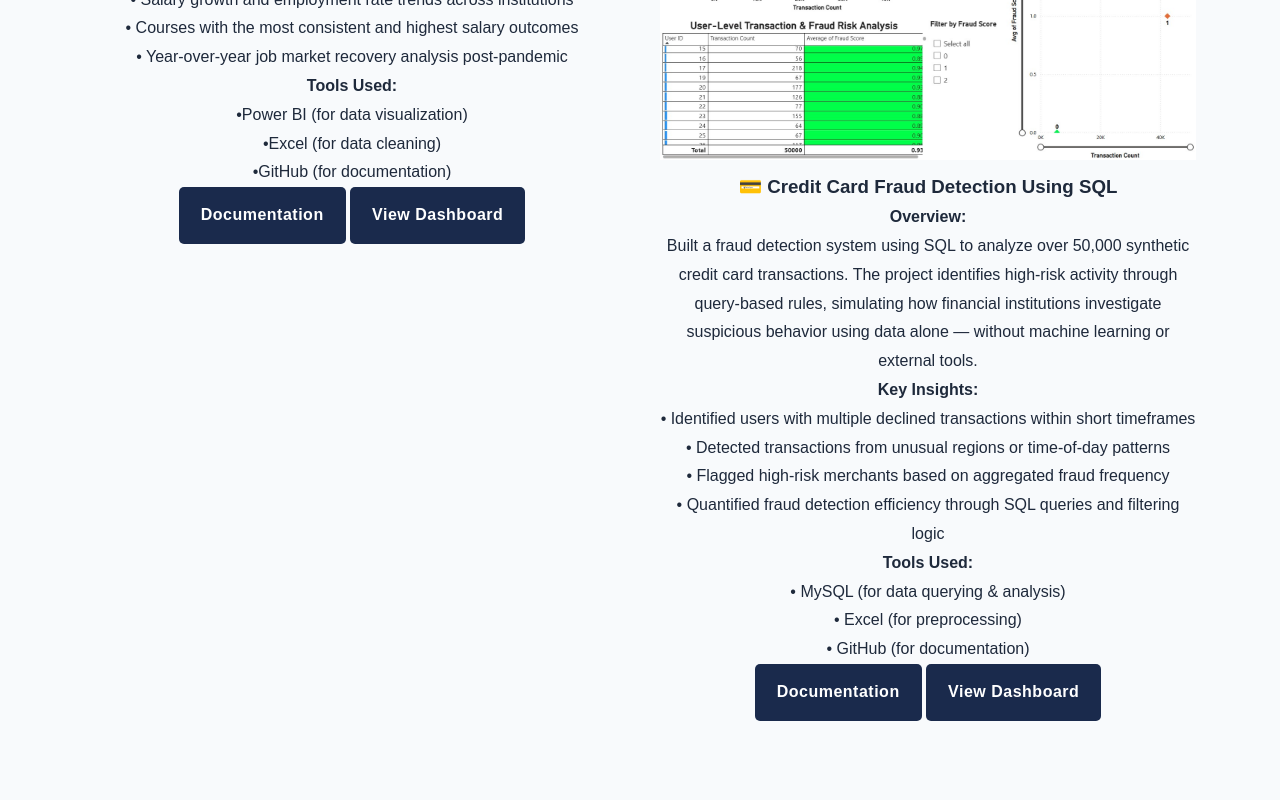
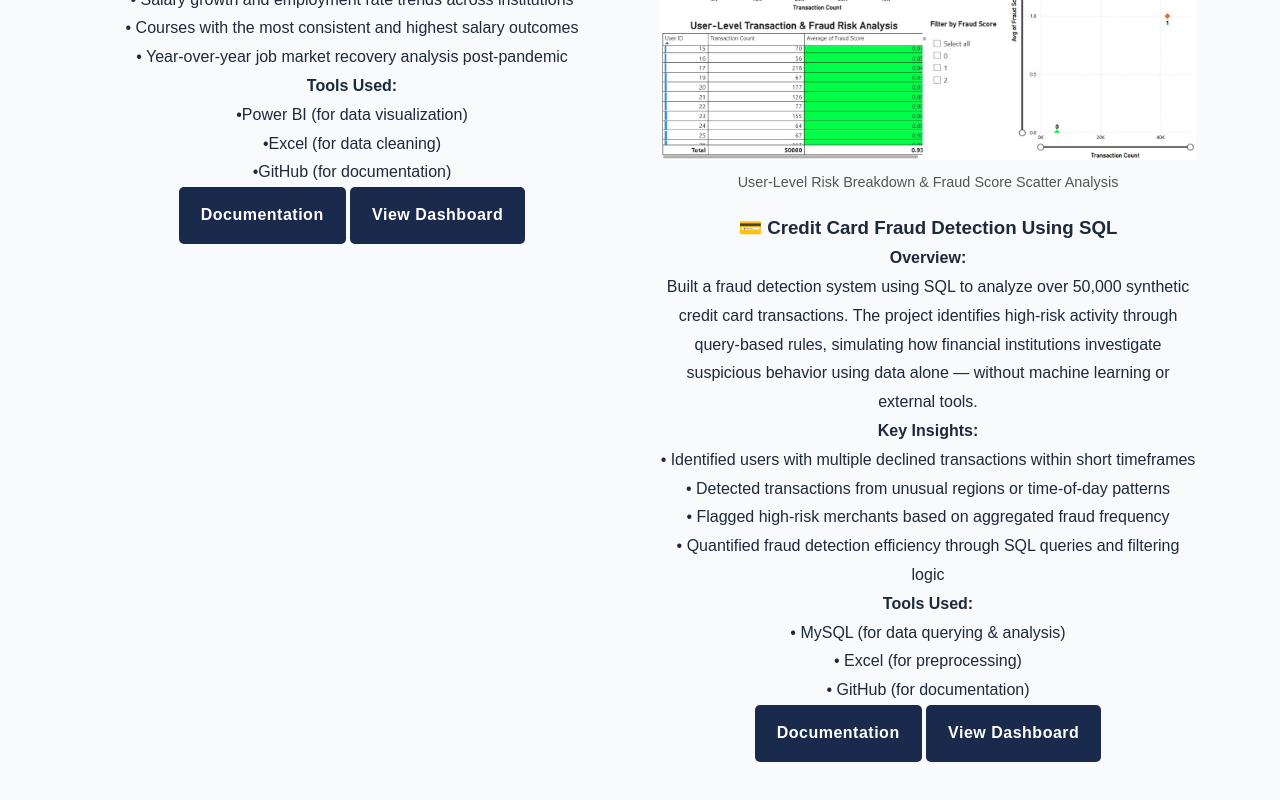
Before and after one commit to madanparthiban13/madanparthiban13.github.io, a plain HTML site: page index.html in a window 1280 px wide. Shown: the part 2398-3198 px from the top of the page. Drawn offline with nearby package versions, Linux system fonts and the light colour scheme.

Commit message:
Update index.html

```diff
--- a/index.html
+++ b/index.html
@@ -100,6 +100,10 @@
 <article class="proj-card">
   <img src="assets/CC_Fraud_Detection_Dashboard.jpg" alt="Credit Card Fraud Detection SQL Project Preview" />
   <img src="assets/CC_Fraud_Dashboard_Adv.jpg" alt="Complex Edition" style="margin-top: 10px;" />
+    <p style="font-size: 0.9em; color: #555; margin-bottom: 15px;">
+      User-Level Risk Breakdown & Fraud Score Scatter Analysis
+        </p>
+
 
   <h3>💳 Credit Card Fraud Detection Using SQL</h3>
 
```
